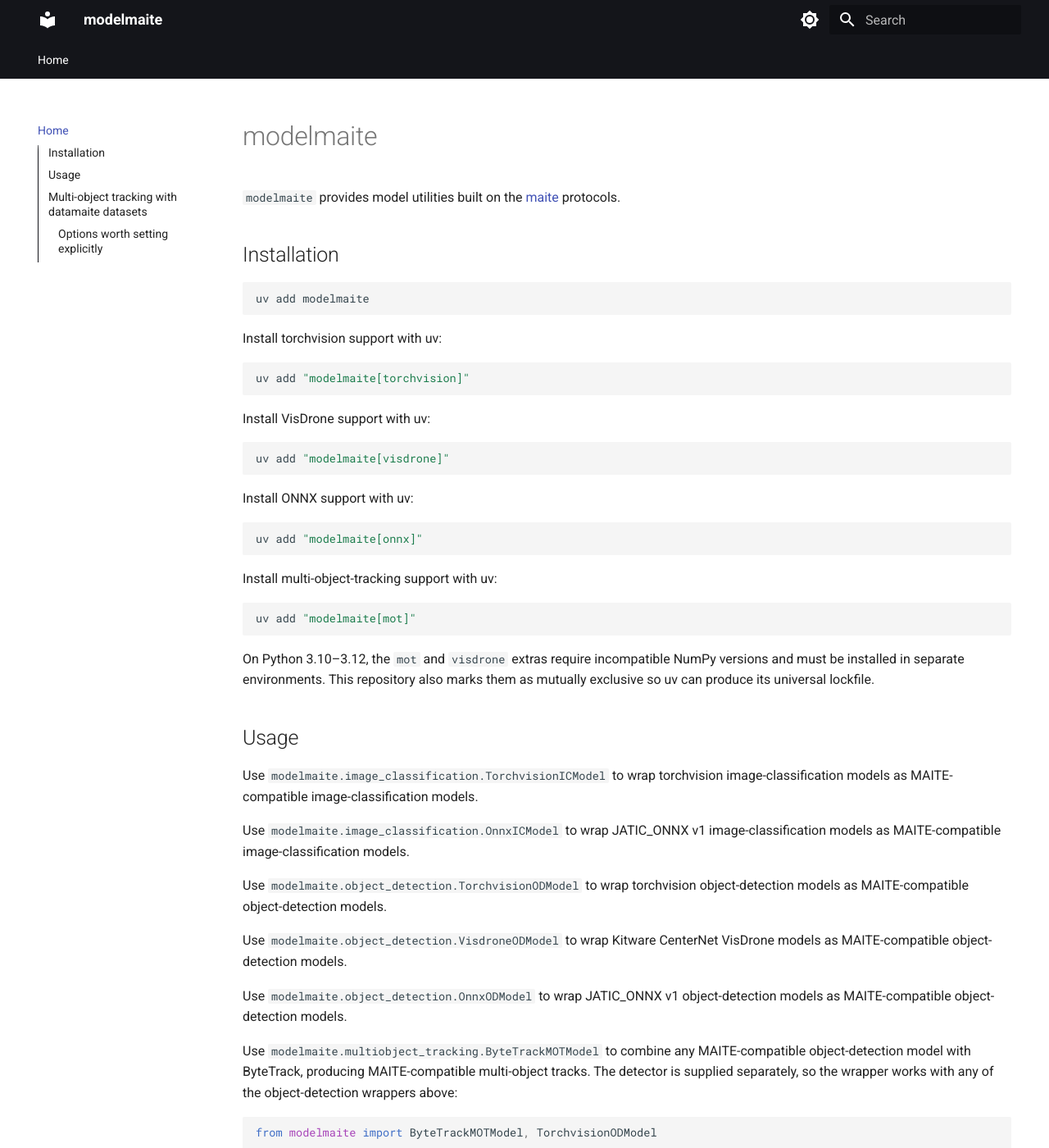
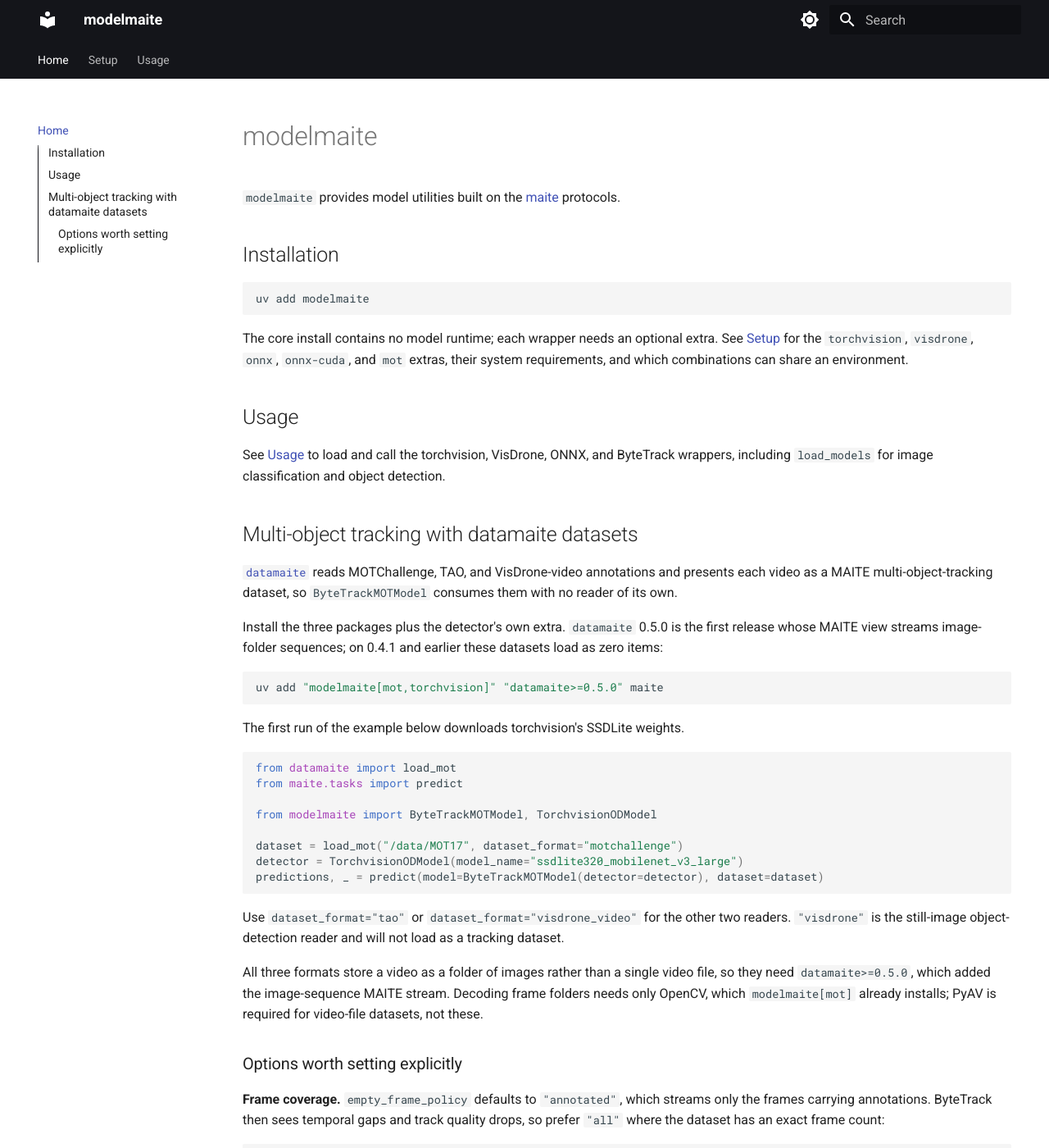
Before and after one commit to openteams-ai/modelmaite, an MkDocs documentation site: the page built from docs/index.md, in a window 1280 px wide and 1400 px high. Shown: the whole window at 82% size. Built offline with MkDocs 1.6.1 and Material for MkDocs 9.7.7, drawn with Linux system fonts in a browser that asks for light colours; some of the changed text lies outside the part shown.

Commit message:
7 and 8 add usage.md and setup.md

````diff
--- a/docs/index.md
+++ b/docs/index.md
@@ -9,62 +9,16 @@
 uv add modelmaite
 ```
 
-Install torchvision support with uv:
-
-```bash
-uv add "modelmaite[torchvision]"
-```
-
-Install VisDrone support with uv:
-
-```bash
-uv add "modelmaite[visdrone]"
-```
-
-Install ONNX support with uv:
-
-```bash
-uv add "modelmaite[onnx]"
-```
-
-Install multi-object-tracking support with uv:
-
-```bash
-uv add "modelmaite[mot]"
-```
-
-On Python 3.10–3.12, the `mot` and `visdrone` extras require incompatible NumPy versions
-and must be installed in separate environments. This repository also marks them as
-mutually exclusive so uv can produce its universal lockfile.
+The core install contains no model runtime; each wrapper needs an optional
+extra. See [Setup](setup.md) for the `torchvision`, `visdrone`, `onnx`,
+`onnx-cuda`, and `mot` extras, their system requirements, and which
+combinations can share an environment.
 
 ## Usage
 
-Use `modelmaite.image_classification.TorchvisionICModel` to wrap torchvision
-image-classification models as MAITE-compatible image-classification models.
-
-Use `modelmaite.image_classification.OnnxICModel` to wrap JATIC_ONNX v1
-image-classification models as MAITE-compatible image-classification models.
-
-Use `modelmaite.object_detection.TorchvisionODModel` to wrap torchvision
-object-detection models as MAITE-compatible object-detection models.
-
-Use `modelmaite.object_detection.VisdroneODModel` to wrap Kitware CenterNet
-VisDrone models as MAITE-compatible object-detection models.
-
-Use `modelmaite.object_detection.OnnxODModel` to wrap JATIC_ONNX v1
-object-detection models as MAITE-compatible object-detection models.
-
-Use `modelmaite.multiobject_tracking.ByteTrackMOTModel` to combine any
-MAITE-compatible object-detection model with ByteTrack, producing
-MAITE-compatible multi-object tracks. The detector is supplied separately, so
-the wrapper works with any of the object-detection wrappers above:
-
-```python
-from modelmaite import ByteTrackMOTModel, TorchvisionODModel
-
-detector = TorchvisionODModel(model_name="ssdlite320_mobilenet_v3_large")
-tracker = ByteTrackMOTModel(detector=detector)
-```
+See [Usage](usage.md) to load and call the torchvision, VisDrone, ONNX, and
+ByteTrack wrappers, including `load_models` for image classification and
+object detection.
 
 ## Multi-object tracking with datamaite datasets
 
--- a/mkdocs.yml
+++ b/mkdocs.yml
@@ -1,5 +1,5 @@
 site_name: modelmaite
-site_url: !ENV [MKDOCS_SITE_URL, "https://gitlab.jatic.net/jatic/orchestration-interoperability/modelmaite"]
+site_url: !ENV [MKDOCS_SITE_URL, "https://maite-models-8847e7.pages.jatic.net"]
 
 use_directory_urls: false
 
@@ -26,6 +26,8 @@
 
 nav:
   - Home: index.md
+  - Setup: setup.md
+  - Usage: usage.md
 
 markdown_extensions:
   - admonition
````
Also changed, not shown: CHANGELOG.md (+5 -0 lines), README.md (+18 -31 lines), docs/setup.md (added, +136 -0 lines), docs/usage.md (added, +192 -0 lines), 1 other file.
